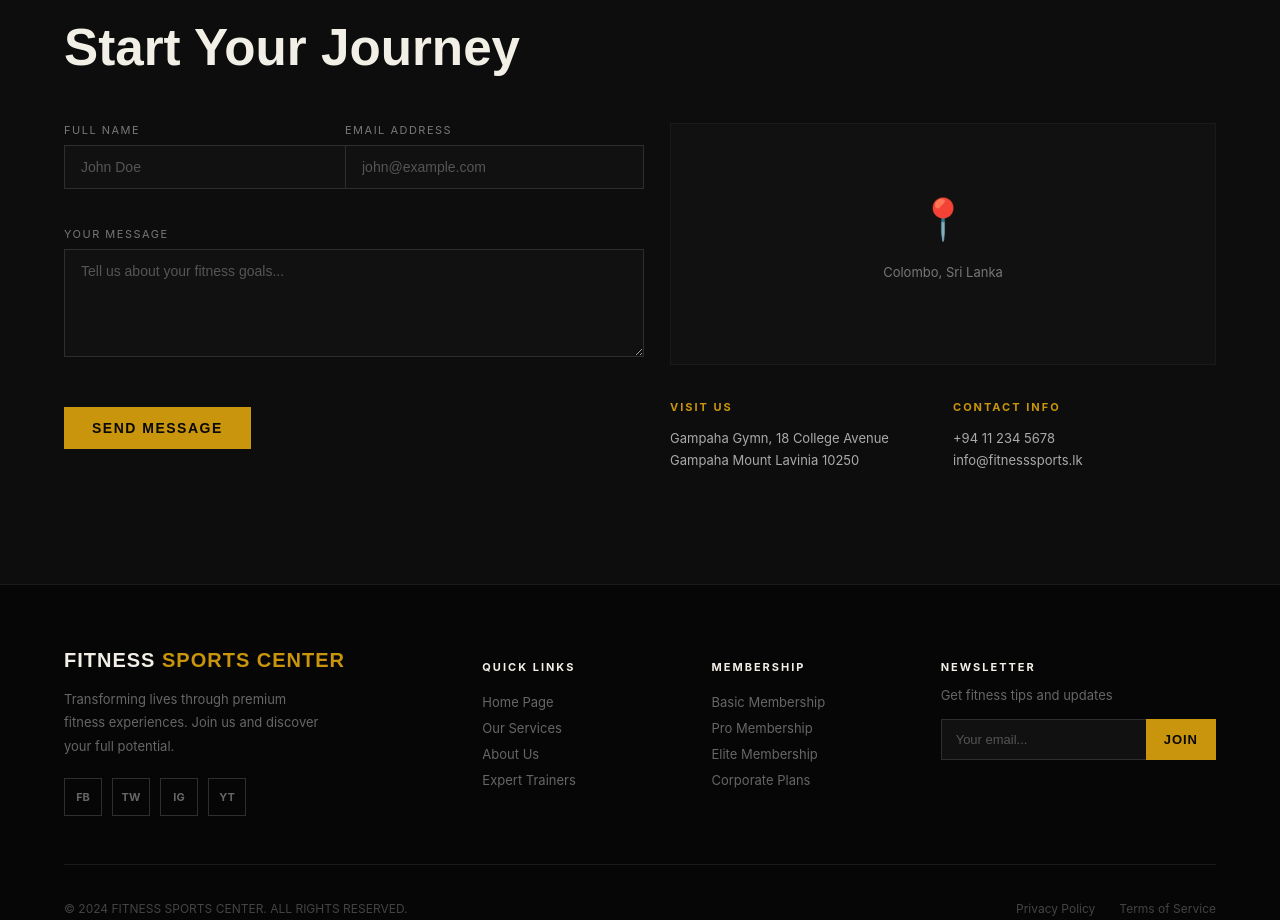
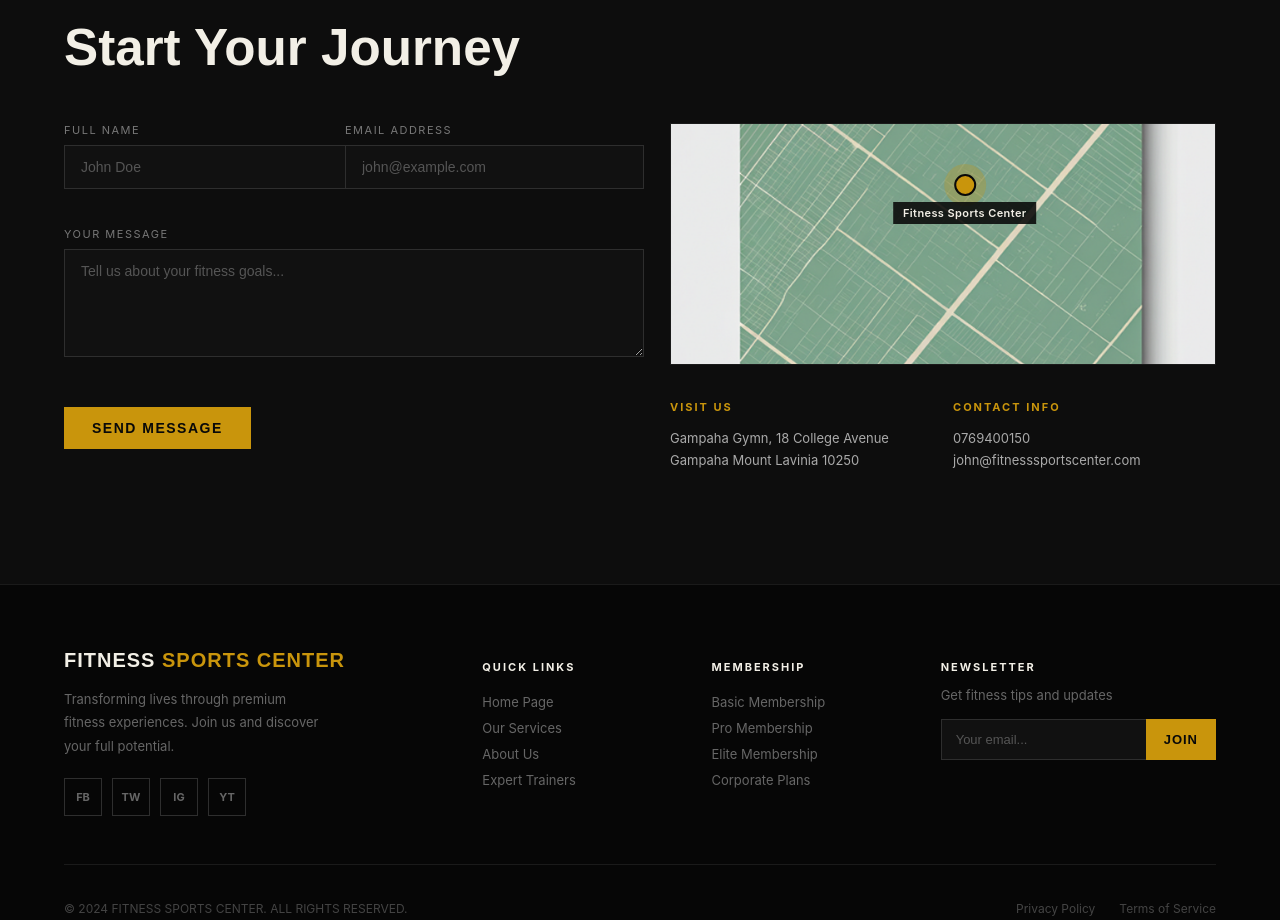
Before and after one commit to Satheesan-R/fitzone-promo-website, a React (Create React App) app: page / in a window 1280 px wide. Shown: the part 3980-4900 px from the top of the page. Built offline with nearby package versions, Linux system fonts and the light colour scheme.

Commit message:
update the map in the contact section

```diff
--- a/src/components/Contact.css
+++ b/src/components/Contact.css
@@ -105,11 +105,9 @@
   background: #111111;
   border: 1px solid #1a1a1a;
   height: 240px;
-  display: flex;
-  flex-direction: column;
-  align-items: center;
-  justify-content: center;
+  overflow: hidden;
   margin-bottom: 24px;
+  position: relative;
 }
 
 .map-placeholder.light {
@@ -117,8 +115,56 @@
   border: 1px solid #cccccc;
 }
 
-.map-pin { font-size: 40px; margin-bottom: 8px; }
-.map-placeholder p { color: #777777; font-size: 13px; }
+.map-image {
+  width: 100%;
+  height: 100%;
+  display: block;
+  object-fit: cover;
+}
+
+.map-points {
+  position: absolute;
+  inset: 0;
+}
+
+.map-point {
+  position: absolute;
+  transform: translate(-50%, -100%);
+  display: flex;
+  flex-direction: column;
+  align-items: center;
+  gap: 6px;
+}
+
+.map-dot {
+  width: 14px;
+  height: 14px;
+  border-radius: 999px;
+  background: #C9950C;
+  border: 2px solid #090909;
+  box-shadow: 0 0 0 6px rgba(201, 149, 12, 0.22);
+}
+
+.map-point.featured .map-dot {
+  width: 18px;
+  height: 18px;
+  box-shadow: 0 0 0 10px rgba(201, 149, 12, 0.28);
+}
+
+.map-label {
+  padding: 4px 10px;
+  background: rgba(9, 9, 9, 0.88);
+  color: #F2EFE6;
+  font-size: 11px;
+  font-weight: 600;
+  letter-spacing: 0.4px;
+  white-space: nowrap;
+}
+
+.contact.light .map-label {
+  background: rgba(255, 255, 255, 0.92);
+  color: #090909;
+}
 
 /* ===== CONTACT DETAILS ===== */
 .contact-details {
--- a/src/components/Contact.jsx
+++ b/src/components/Contact.jsx
@@ -1,5 +1,10 @@
 import { useState, useEffect, useRef } from "react";
 import "./Contact.css";
+import logo from "../assets/Gym Map.png";
+
+const MAP_POINTS = [
+  { name: "Fitness Sports Center", top: "42%", left: "54%", featured: true },
+];
 
 const Contact = ({ darkMode }) => {
   const mode = darkMode ? "dark" : "light";
@@ -194,8 +199,23 @@ const Contact = ({ darkMode }) => {
 
             {/* MAP */}
             <div className={`map-placeholder ${mode}`}>
-              <div className="map-pin">📍</div>
-              <p>Colombo, Sri Lanka</p>
+              <img
+                src={logo}
+                alt="Fitness Sports Center location map"
+                className="map-image"
+              />
+              <div className="map-points">
+                {MAP_POINTS.map((point) => (
+                  <div
+                    key={point.name}
+                    className={`map-point ${point.featured ? "featured" : ""}`}
+                    style={{ top: point.top, left: point.left }}
+                  >
+                    <span className="map-dot" aria-hidden="true" />
+                    <span className="map-label">{point.name}</span>
+                  </div>
+                ))}
+              </div>
             </div>
 
             {/* CONTACT DETAILS */}
@@ -210,8 +230,8 @@ const Contact = ({ darkMode }) => {
               <div>
                 <p className="detail-label">CONTACT INFO</p>
                 <p className="detail-text">
-                  +94 11 234 5678<br />
-                  info@fitnesssports.lk
+                  0769400150<br />
+               john@fitnesssportscenter.com
                 </p>
               </div>
             </div>
```
Also changed, not shown: src/assets/Background+Shadow.png (added), src/assets/Gym Map.png (added).
